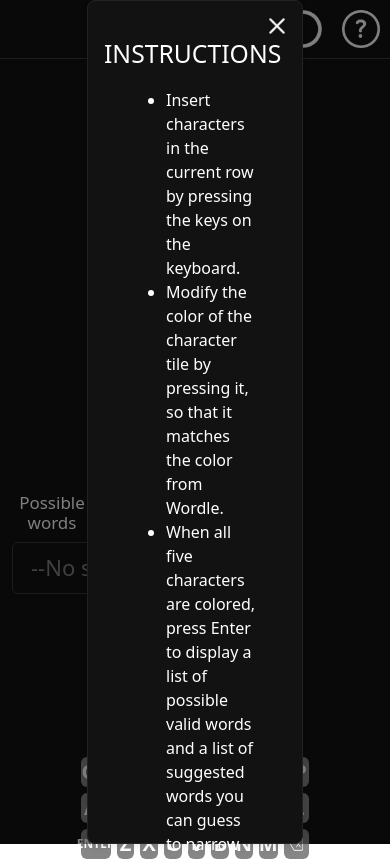
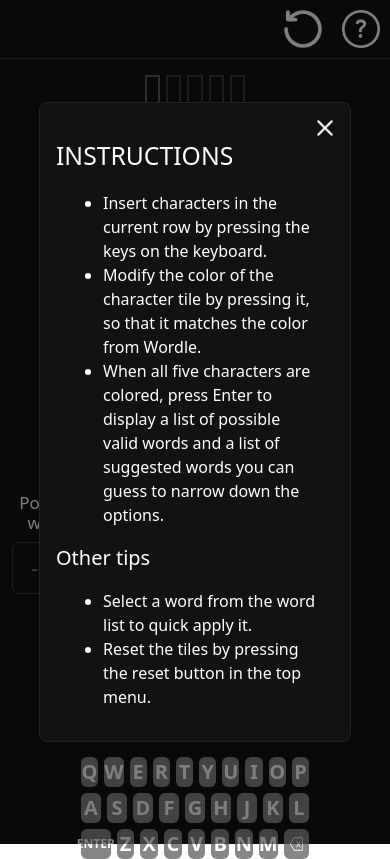
Before and after one commit to perssonoliver/WordleAssistant, a React (Vite) app in the folder wordle-solver/: page / in a window 390 px wide. Both pictures are taken after a click on the label 361 px from the left and 29 px from the top of the page. Built offline with nearby package versions, Linux system fonts and the light colour scheme.

Commit message:
Fixed help pop-up on mobile

```diff
--- a/wordle-solver/src/HelpScreen.css
+++ b/wordle-solver/src/HelpScreen.css
@@ -19,10 +19,24 @@
     border: 1px solid rgb(34, 34, 34);
     box-shadow: 0 2px 10px rgba(0, 0, 0, 0.1);
     flex-direction: column;
-    max-height: 100%;
     z-index: 1001;
     opacity: 1;
+    overflow-y: auto;
     transition: opacity 0.15s ease-out;
+}
+
+@media (width >= 500px) {
+    .help-content {
+        min-width: 350px;
+        max-height: 100%;
+    }
+}
+
+@media (width < 500px) {
+    .help-content {
+        min-width: 80%;
+        max-height: 80%;
+    }
 }
 
 .help-content.hidden {
@@ -62,3 +76,17 @@
     margin-left: 30px;
     margin-right: 30px;
 }
+
+@media (width >= 500px) {
+    .help-list {
+        margin-left: 30px;
+        margin-right: 30px;
+    }
+}
+
+@media (width < 500px) {
+    .help-list {
+        margin-left: 15px;
+        margin-right: 15px;
+    }
+}
```
Also changed, not shown: 1 other file (tests, documents, lock files or other folders).
